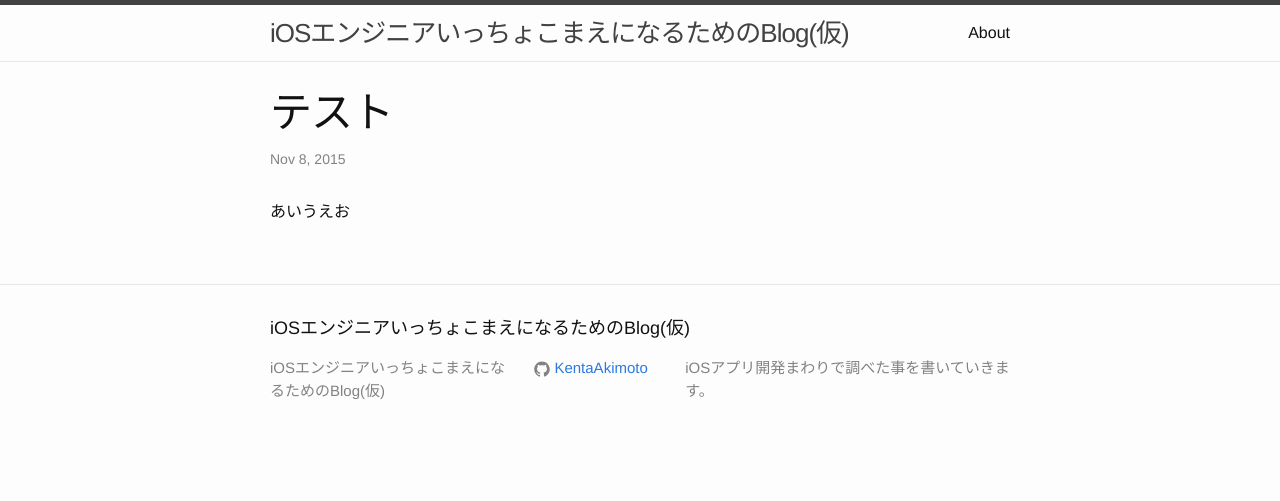
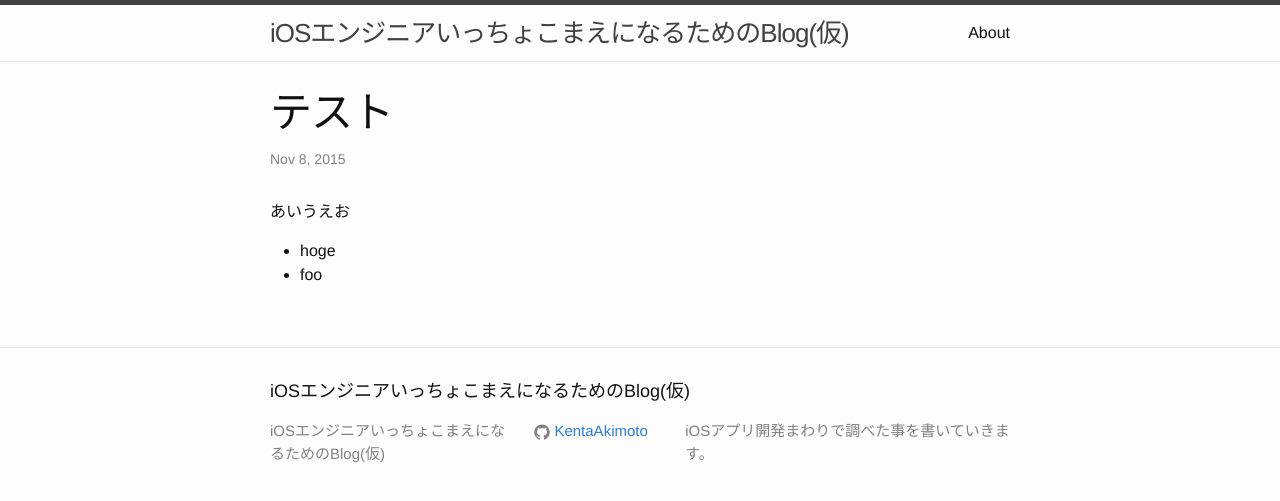
Before and after one commit to KentaAkimoto/KentaAkimoto.github.io, a Jekyll site: the page built from _posts/2015-11-08-new.md, in a window 1280 px wide. Shown: the top 501 px of the page. Built offline with Jekyll 4.4.1, drawn with Linux system fonts in a browser that asks for light colours.

Commit message:
Created :_posts/2015-11-08-new.md

```diff
--- a/_posts/2015-11-08-new.md
+++ b/_posts/2015-11-08-new.md
@@ -5,3 +5,5 @@ tags:
 ---
 
 あいうえお
+- hoge
+- foo
```
